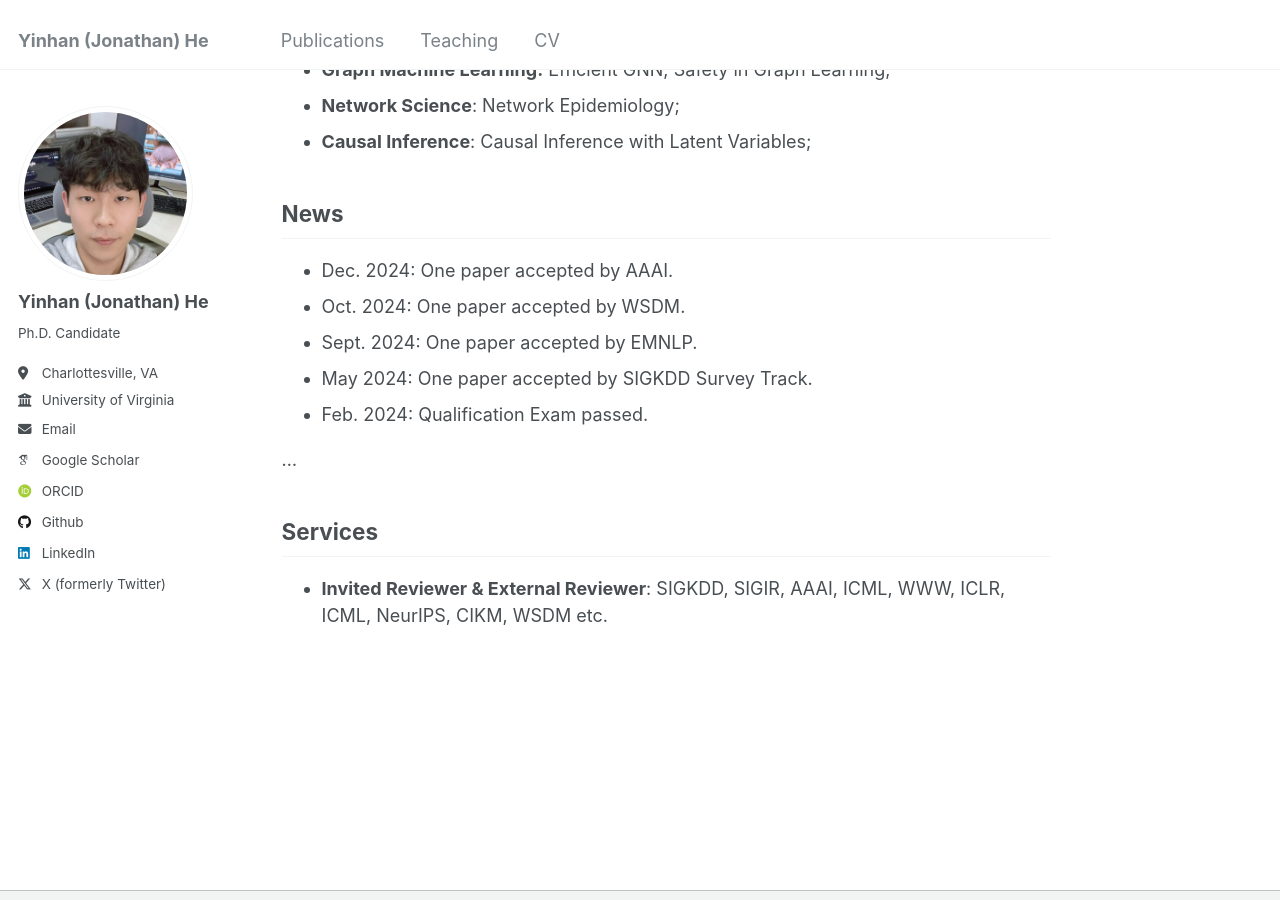
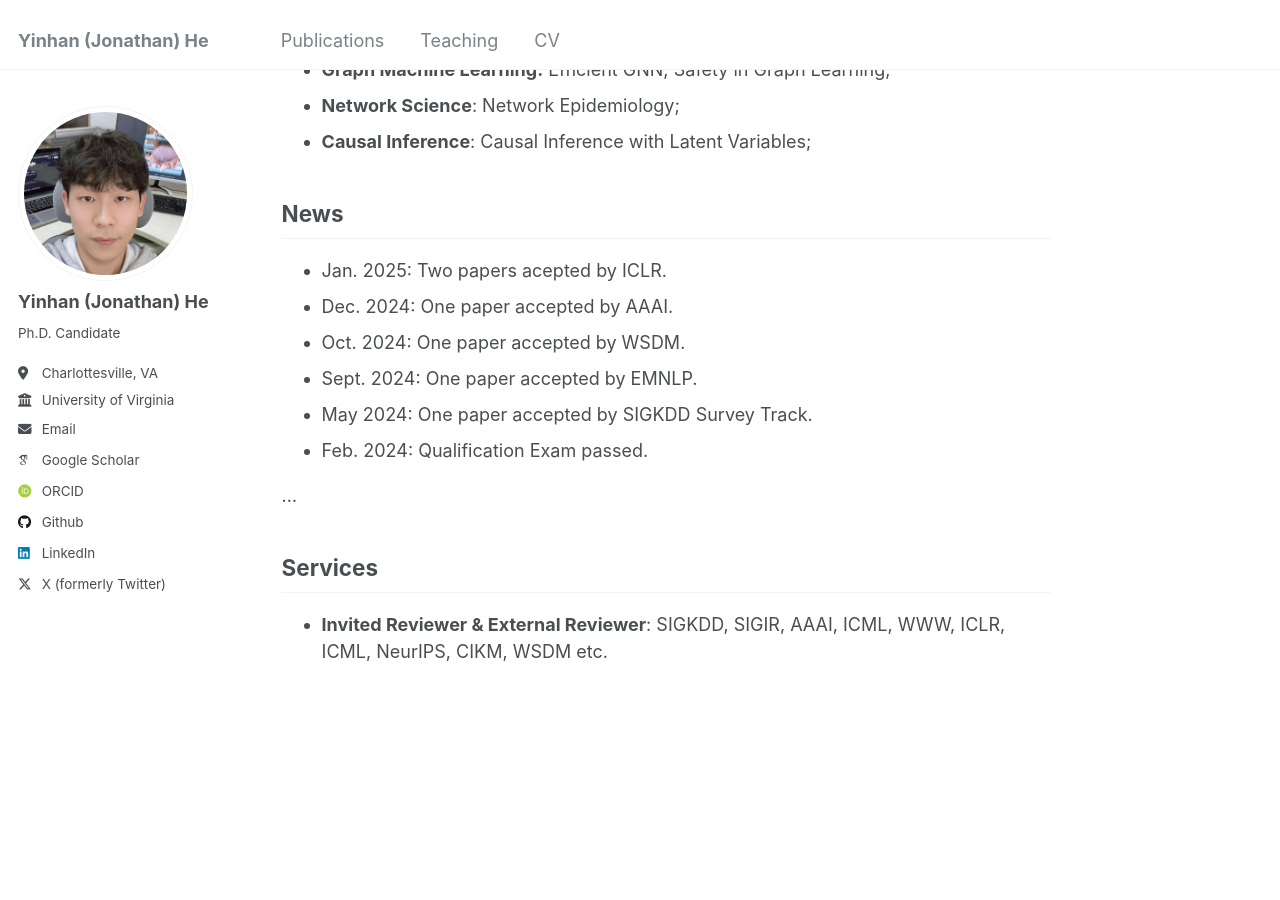
Before and after one commit to YinhanHe123/YinhanHe123.github.io, a Jekyll site: the page built from _pages/about.md, in a window 1280 px wide and 900 px high, scrolled down 492 px. Built offline with Jekyll 4.4.1, drawn with Linux system fonts in a browser that asks for light colours; some web fonts are replaced; a script that is not in the unit is left out.

Commit message:
Update about.md

```diff
--- a/_pages/about.md
+++ b/_pages/about.md
@@ -29,6 +29,7 @@ I am a Ph.D. candidate in the [Department of Electrical and Computer Engineering
 News
 ------
 
+* Jan. 2025: Two papers acepted by ICLR.
 * Dec. 2024: One paper accepted by AAAI.
 * Oct. 2024: One paper accepted by WSDM.
 * Sept. 2024: One paper accepted by EMNLP.
```
